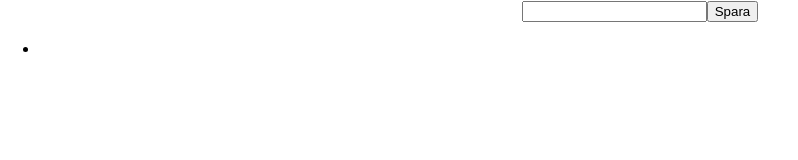
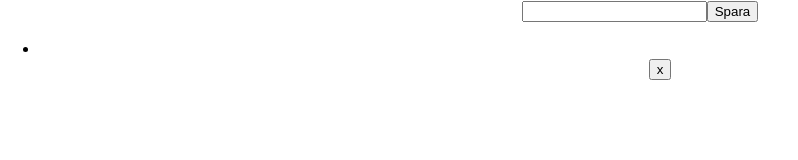
Before and after one commit to tovehydmark/react-todo, a React (Create React App) app: page / in a window 1280 px wide. Both pictures are taken after a click on the button "Spara". Shown: the top 160 px of the page, without its empty margins (0-798 px from the left). Built offline with nearby package versions, Linux system fonts and the light colour scheme.

Commit message:
work in progress on delete item

```diff
--- a/src/components/PrintTodo.tsx
+++ b/src/components/PrintTodo.tsx
@@ -4,23 +4,29 @@ import { Ul } from "../styled-components/Ul";
 interface ITodoProps {
   todo: Todo;
   toggleTodo(todo: Todo): void;
+  deleteTodo(i: number): void;
 }
 
 export function PrintTodo(props: ITodoProps) {
   function handleClick() {
-    console.log("UOH");
-
     props.toggleTodo(props.todo);
   }
+
+  function handleButtonClick(key: any) {
+    console.log(key);
+  }
+
   return (
     <>
       {props.todo.done ? (
         <Ul>
           <li onClick={handleClick}>{props.todo.todo}</li>
+          <button onClick={handleButtonClick}>x</button>
         </Ul>
       ) : (
         <ul>
           <li onClick={handleClick}>{props.todo.todo}</li>
+          <button onClick={handleButtonClick}>x</button>
         </ul>
       )}
     </>
--- a/src/components/Todos.tsx
+++ b/src/components/Todos.tsx
@@ -12,14 +12,22 @@ export function Todos() {
 
   function toggleTodos(todoToToggle: Todo) {
     todoToToggle.done = !todoToToggle.done;
-    console.log(todoToToggle);
     setTodos([...todos]);
+  }
+
+  function deleteTodo(i: number) {
+    // todos.findIndex(i);
   }
 
   let todoHtml = todos.map((todo: Todo, i) => {
     return (
       <>
-        <PrintTodo key={i} todo={todo} toggleTodo={toggleTodos}></PrintTodo>
+        <PrintTodo
+          key={i}
+          todo={todo}
+          toggleTodo={toggleTodos}
+          deleteTodo={deleteTodo}
+        ></PrintTodo>
       </>
     );
   });
--- a/src/models/Todo.ts
+++ b/src/models/Todo.ts
@@ -1,5 +1,6 @@
 export class Todo {
   done: boolean;
+
   constructor(public todo: string) {
     this.done = false;
   }
```
